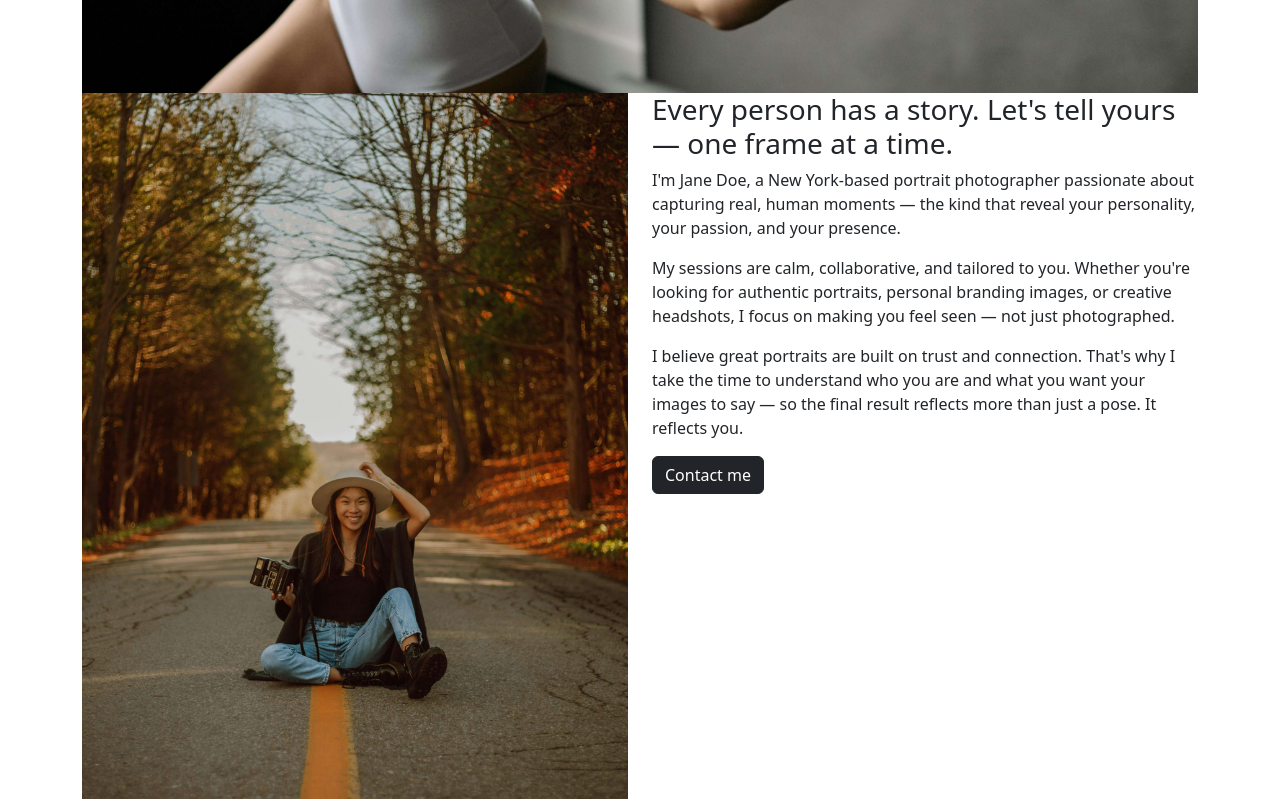
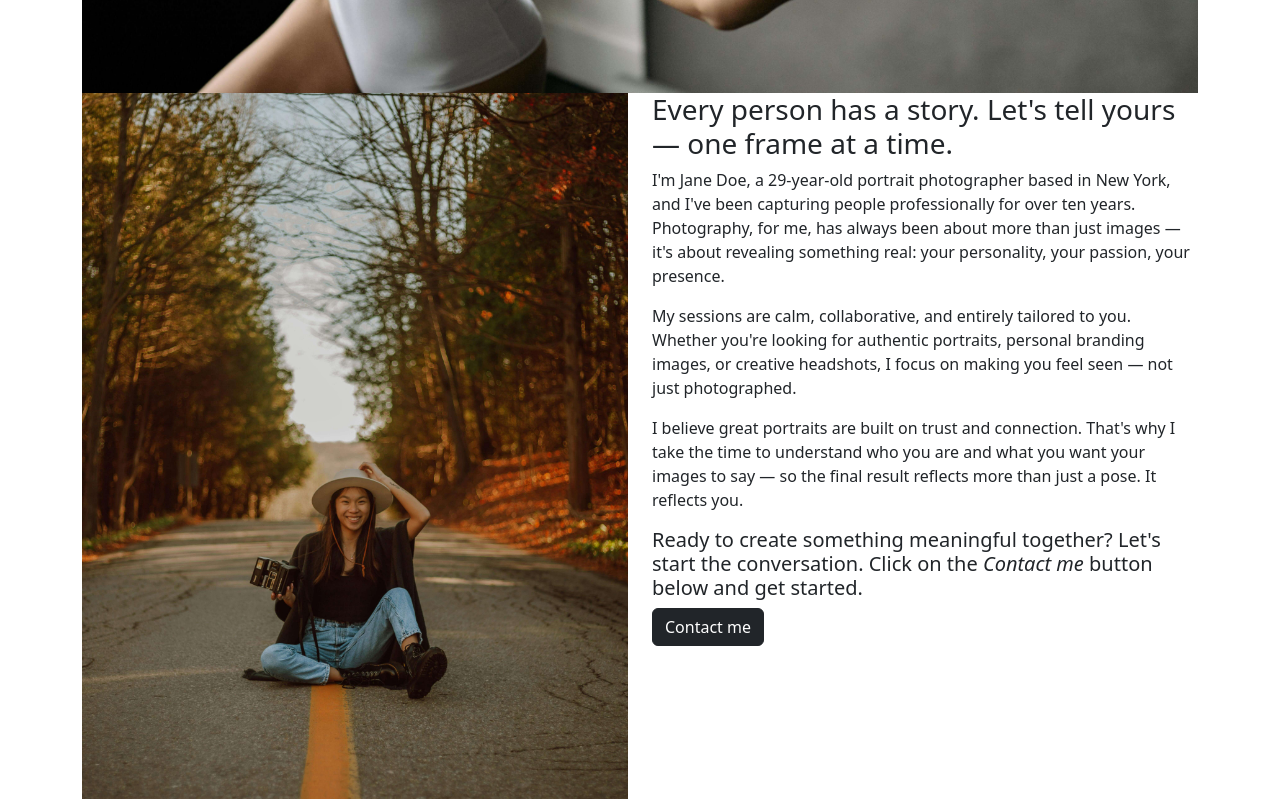
Before and after one commit to Emanuelsemer/janedoe-photography, a plain HTML site: page index.html in a window 1280 px wide. Shown: the part 707-1507 px from the top of the page. Drawn offline with nearby package versions, Linux system fonts and the light colour scheme.

Commit message:
Adjust the text on the homepage

```diff
--- a/index.html
+++ b/index.html
@@ -94,9 +94,13 @@
                 <div class="col-12 col-md-6 mb-4">
 
                     <h3>Every person has a story. Let's tell yours — one frame at a time.</h3>
-                    <p>I'm Jane Doe, a New York-based portrait photographer passionate about capturing real, human moments — the kind that reveal your personality, your passion, and your presence.</p>
-                    <p>My sessions are calm, collaborative, and tailored to you. Whether you're looking for authentic portraits, personal branding images, or creative headshots, I focus on making you feel seen — not just photographed.</p>
-                    <p>I believe great portraits are built on trust and connection. That's why I take the time to understand who you are and what you want your images to say — so the final result reflects more than just a pose. It reflects you.</p>
+                    <p>I'm Jane Doe, a 29-year-old portrait photographer based in New York, and I've been capturing people professionally for over ten years.
+                      Photography, for me, has always been about more than just images — it's about revealing something real: your personality, your passion, your presence.<p>
+                    <p>My sessions are calm, collaborative, and entirely tailored to you.
+                      Whether you're looking for authentic portraits, personal branding images, or creative headshots, I focus on making you feel seen — not just photographed.</p>
+                    <p>I believe great portraits are built on trust and connection.
+                      That's why I take the time to understand who you are and what you want your images to say — so the final result reflects more than just a pose. It reflects you.</p>
+                    <h5>Ready to create something meaningful together? Let's start the conversation. Click on the <em>Contact me</em> button below and get started.</h5>
 
                  <!-- Contact button -->
                  <a href="contact.html" target="_blank" rel="noopener" aria-label="Visit my Contact page (opens in a new tab)" class="btn btn-dark">Contact me</a>
@@ -134,7 +138,7 @@
 
         <ul id="social-media">
             <li>
-                <a href="test" target="_blank" rel="noopener"
+                <a href="https://www.instagram.com/" target="_blank" rel="noopener"
                 aria-label="Visit my instagram page (opens in a new tab)">
             <i class="fa-brands fa-instagram"></i></a>
             </li>
```
